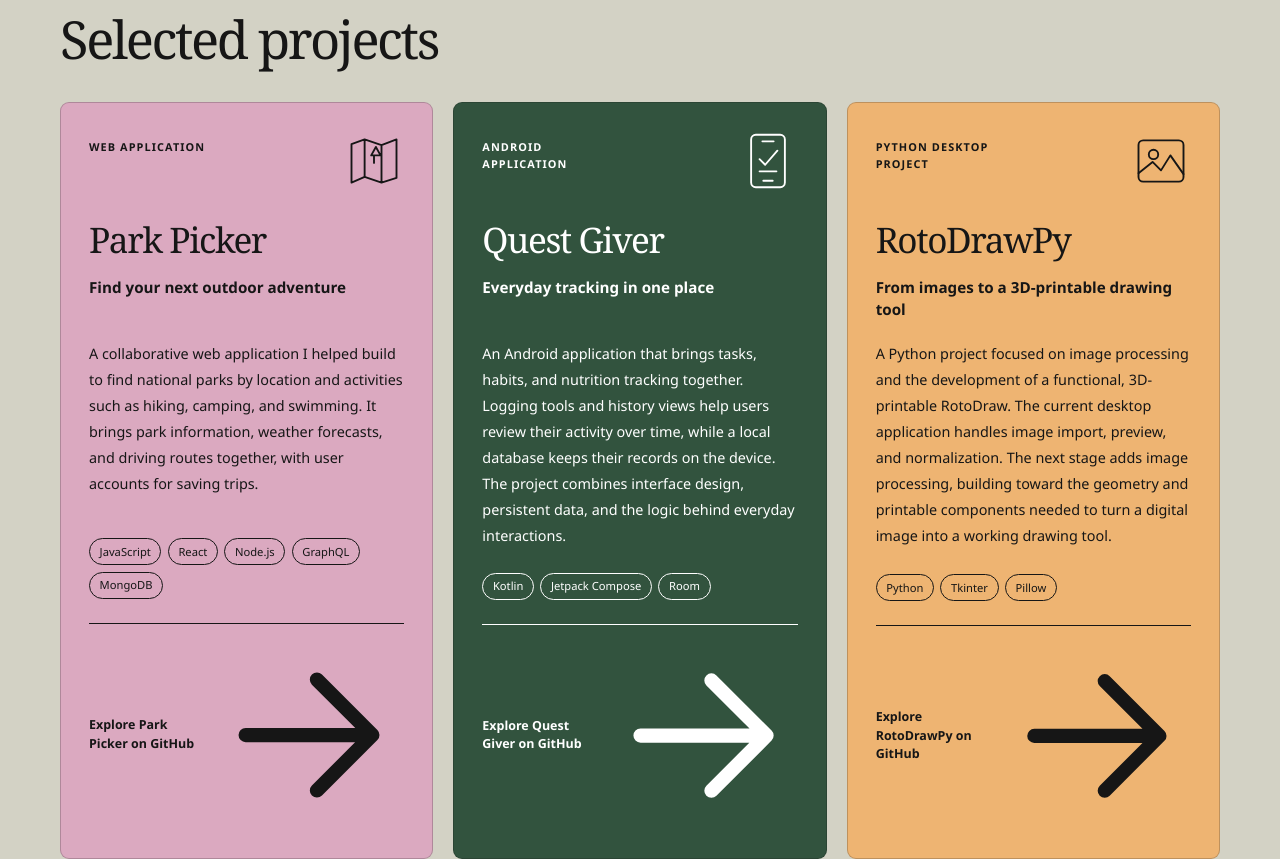
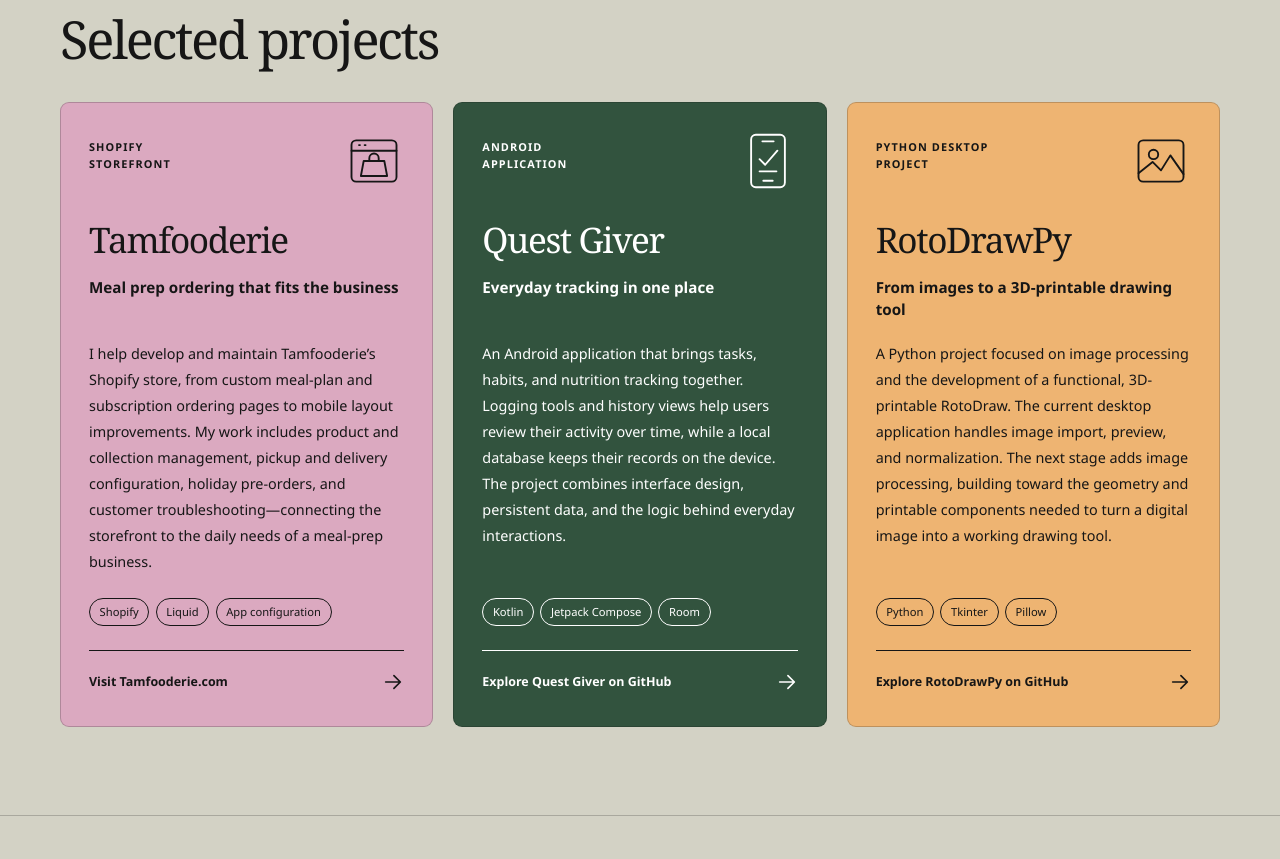
Before and after one commit to chewy441014/portfolio, an Astro site: page /web-development in a window 1280 px wide. Shown: the part 1720-2579 px from the top of the page. Built offline with nearby package versions, Linux system fonts and the light colour scheme; Astro itself is replaced by a stand-in of ours.

Commit message:
Replace Park Picker with Tamfooderie project highlight

```diff
--- a/src/pages/web-development/index.astro
+++ b/src/pages/web-development/index.astro
@@ -6,14 +6,15 @@ import Arrow from '../../components/Arrow.astro';
 
 const projects = [
   {
-    id: 'park-picker',
-    name: 'Park Picker',
-    tagline: 'Find your next outdoor adventure',
-    category: 'Web application',
+    id: 'tamfooderie',
+    name: 'Tamfooderie',
+    tagline: 'Meal prep ordering that fits the business',
+    category: 'Shopify storefront',
     color: 'pink',
-    description: 'A collaborative web application I helped build to find national parks by location and activities such as hiking, camping, and swimming. It brings park information, weather forecasts, and driving routes together, with user accounts for saving trips.',
-    technologies: ['JavaScript', 'React', 'Node.js', 'GraphQL', 'MongoDB'],
-    href: 'https://github.com/chewy441014/park-picker',
+    description: 'I help develop and maintain Tamfooderie’s Shopify store, from custom meal-plan and subscription ordering pages to mobile layout improvements. My work includes product and collection management, pickup and delivery configuration, holiday pre-orders, and customer troubleshooting—connecting the storefront to the daily needs of a meal-prep business.',
+    technologies: ['Shopify', 'Liquid', 'App configuration'],
+    href: 'https://tamfooderie.com/',
+    linkLabel: 'Visit Tamfooderie.com',
   },
   {
     id: 'quest-giver',
@@ -24,6 +25,7 @@ const projects = [
     description: 'An Android application that brings tasks, habits, and nutrition tracking together. Logging tools and history views help users review their activity over time, while a local database keeps their records on the device. The project combines interface design, persistent data, and the logic behind everyday interactions.',
     technologies: ['Kotlin', 'Jetpack Compose', 'Room'],
     href: 'https://github.com/chewy441014/quest-giver',
+    linkLabel: 'Explore Quest Giver on GitHub',
   },
   {
     id: 'rotodrawpy',
@@ -34,6 +36,7 @@ const projects = [
     description: 'A Python project focused on image processing and the development of a functional, 3D-printable RotoDraw. The current desktop application handles image import, preview, and normalization. The next stage adds image processing, building toward the geometry and printable components needed to turn a digital image into a working drawing tool.',
     technologies: ['Python', 'Tkinter', 'Pillow'],
     href: 'https://github.com/chewy441014/RotoDrawPy',
+    linkLabel: 'Explore RotoDrawPy on GitHub',
   },
 ] as const;
 ---
@@ -72,7 +75,7 @@ const projects = [
             <div class="project-topline">
               <p class="project-category">{project.category}</p>
               <svg class="project-symbol" viewBox="0 0 64 64" fill="none" stroke="currentColor" stroke-width="2" stroke-linecap="round" stroke-linejoin="round" aria-hidden="true" focusable="false">
-                {project.id === 'park-picker' && <path d="m8 14 14-5 18 6 16-6v41l-16 5-18-6-14 6V14ZM22 9v40M40 15v40M29 26l5-9 5 9h-10ZM32 26v8" />}
+                {project.id === 'tamfooderie' && <><rect x="8" y="10" width="48" height="44" rx="5" /><path d="M8 21h48M16 15h1M22 15h1M21 32h22l3 16H18l3-16ZM27 32v-3a5 5 0 0 1 10 0v3" /></>}
                 {project.id === 'quest-giver' && <><rect x="14" y="4" width="36" height="56" rx="5" /><path d="M26 11h12M27 53h10M23 30l6 6 13-15M23 43h18" /></>}
                 {project.id === 'rotodrawpy' && <><rect x="8" y="10" width="48" height="44" rx="5" /><circle cx="24" cy="25" r="5" /><path d="m8 45 15-12 9 9 10-16 14 20" /></>}
               </svg>
@@ -83,7 +86,7 @@ const projects = [
             <ul class="project-technologies" aria-label={`${project.name} technologies`}>
               {project.technologies.map((technology) => <li>{technology}</li>)}
             </ul>
-            <a class="project-link" href={project.href}>Explore {project.name} on GitHub<Arrow /></a>
+            <a class="project-link" href={project.href}>{project.linkLabel}<Arrow /></a>
           </article>
         ))}
       </div>
@@ -112,7 +115,7 @@ const projects = [
   .project-technologies li { padding: .3rem .6rem; border: 1px solid currentColor; border-radius: 30px; font-size: .7rem; line-height: 1.4; }
   .project-link { display: flex; align-items: center; justify-content: space-between; gap: .8rem; min-height: 48px; padding-top: 1rem; border-top: 1px solid currentColor; font-size: .78rem; font-weight: 600; line-height: 1.5; text-decoration: none; }
   .project-link:hover { text-decoration: underline; }
-  .project-link svg { width: 22px; height: 22px; flex-shrink: 0; }
+  .project-link :global(svg) { width: 22px; height: 22px; flex-shrink: 0; }
   .card-green .project-link:focus-visible { outline-color: var(--color-orange); }
   @media (max-width: 1000px) {
     .builder-introduction { gap: 2.5rem; }
```
